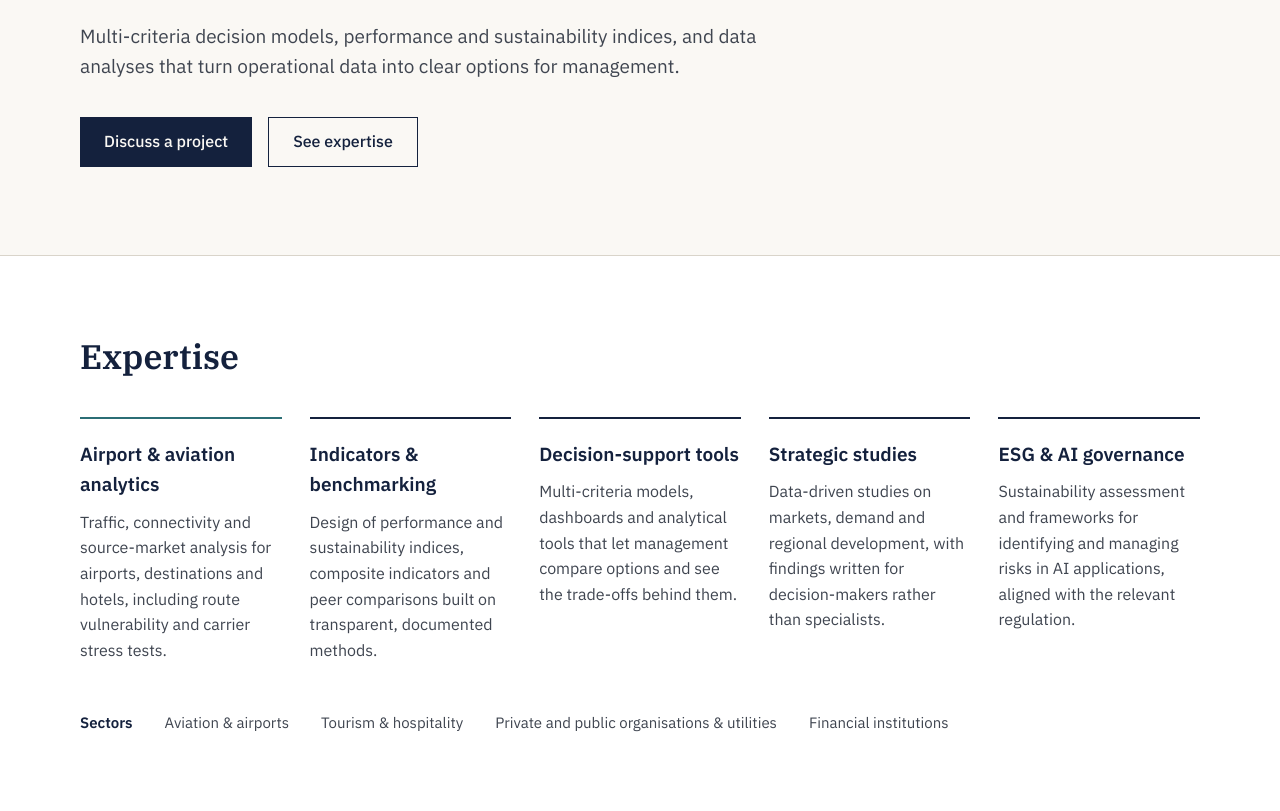
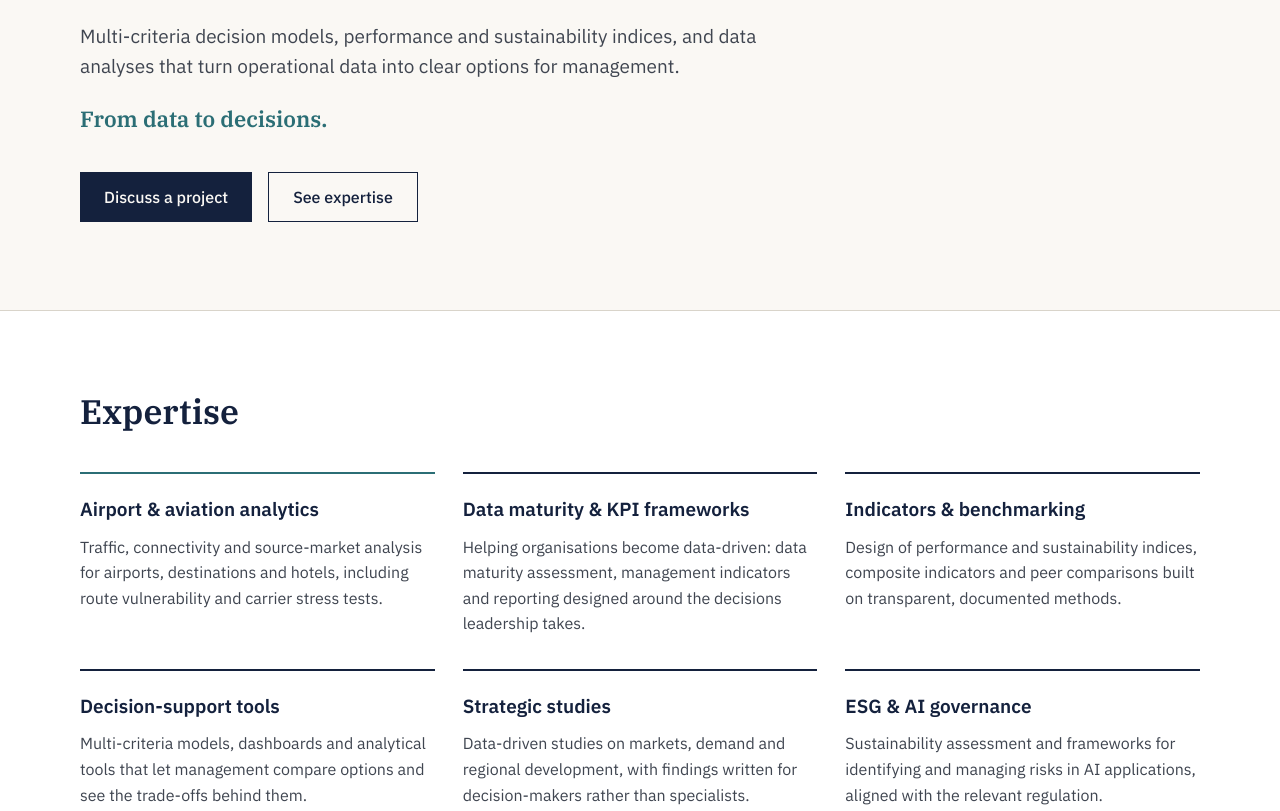
Before and after one commit to dimitriszopounidisdslab/zopounidis-analytics, a plain HTML site: page index.html in a window 1280 px wide. Shown: the part 396-1207 px from the top of the page. Drawn offline with Linux system fonts and the light colour scheme.

Commit message:
Update index.html

```diff
--- a/index.html
+++ b/index.html
@@ -4,9 +4,9 @@
 <meta charset="utf-8">
 <meta name="viewport" content="width=device-width, initial-scale=1">
 <title>Zopounidis Analytics &amp; Advisory | Business Analytics &amp; Data Science</title>
-<meta name="description" content="Business analytics and data science practice led by Dimitris Zopounidis. From data to decisions: indicators, multi-criteria decision models, decision-support tools and strategic studies.">
+<meta name="description" content="Business analytics and data science, led by Dimitris Zopounidis. From data to decisions: helping organisations become data-driven through data maturity assessment, KPI frameworks, indicators, multi-criteria decision models, decision-support tools and strategic studies.">
 <meta property="og:title" content="Zopounidis Analytics &amp; Advisory">
-<meta property="og:description" content="Business analytics and data science practice. From data to decisions.">
+<meta property="og:description" content="Business analytics and data science. From data to decisions.">
 <meta property="og:type" content="website">
 <meta property="og:url" content="https://dimitriszopounidisdslab.github.io/zopounidis-analytics/">
 <meta property="og:site_name" content="Zopounidis Analytics &amp; Advisory">
@@ -67,6 +67,7 @@ a{color:#2B6E75}a:hover{color:#14213D}
 </div>
 <h1 style="font-family: 'IBM Plex Serif', Georgia, serif; font-weight: 600; font-size: clamp(34px, 6vw, 52px); line-height: 1.12; letter-spacing: -0.01em; margin: 20px 0 0; max-width: 820px; text-wrap: balance">Decision analytics and applied research for organisations that need evidence they can defend.</h1>
 <p style="font-size: 19px; color: #3F4550; margin: 24px 0 0; max-width: 680px">Multi-criteria decision models, performance and sustainability indices, and data analyses that turn operational data into clear options for management.</p>
+<p style="font-family: 'IBM Plex Serif', Georgia, serif; font-weight: 600; font-size: 22px; color: #2B6E75; margin: 20px 0 0">From data to decisions.</p>
 <div style="display: flex; flex-wrap: wrap; gap: 16px; margin-top: 36px">
 <a href="#contact" style="display: inline-flex; align-items: center; min-height: 48px; padding: 0 24px; background: #14213D; color: #FAF8F4; text-decoration: none; font-weight: 500; font-size: 16px">Discuss a project</a>
 <a href="#services" style="display: inline-flex; align-items: center; min-height: 48px; padding: 0 24px; border: 1px solid #14213D; color: #14213D; text-decoration: none; font-weight: 500; font-size: 16px">See expertise</a>
@@ -76,10 +77,14 @@ a{color:#2B6E75}a:hover{color:#14213D}
 <section id="services" style="background: #FFFFFF; border-top: 1px solid #D9D4CA; border-bottom: 1px solid #D9D4CA">
 <div style="max-width: 1120px; margin: 0 auto; padding: 80px 24px">
 <h2 style="font-family: 'IBM Plex Serif', Georgia, serif; font-weight: 600; font-size: 34px; line-height: 1.2; margin: 0">Expertise</h2>
-<div style="display: grid; grid-template-columns: repeat(auto-fit, minmax(190px, 1fr)); gap: 28px; margin-top: 40px">
+<div style="display: grid; grid-template-columns: repeat(auto-fit, minmax(300px, 1fr)); gap: 32px 28px; margin-top: 40px">
 <div style="display: flex; flex-direction: column; gap: 10px; padding-top: 20px; border-top: 2px solid #2B6E75">
 <h3 style="font-size: 19px; font-weight: 600; margin: 0">Airport &amp; aviation analytics</h3>
 <p style="margin: 0; color: #3F4550; font-size: 16px">Traffic, connectivity and source-market analysis for airports, destinations and hotels, including route vulnerability and carrier stress tests.</p>
+</div>
+<div style="display: flex; flex-direction: column; gap: 10px; padding-top: 20px; border-top: 2px solid #14213D">
+<h3 style="font-size: 19px; font-weight: 600; margin: 0">Data maturity &amp; KPI frameworks</h3>
+<p style="margin: 0; color: #3F4550; font-size: 16px">Helping organisations become data-driven: data maturity assessment, management indicators and reporting designed around the decisions leadership takes.</p>
 </div>
 <div style="display: flex; flex-direction: column; gap: 10px; padding-top: 20px; border-top: 2px solid #14213D">
 <h3 style="font-size: 19px; font-weight: 600; margin: 0">Indicators &amp; benchmarking</h3>
```
